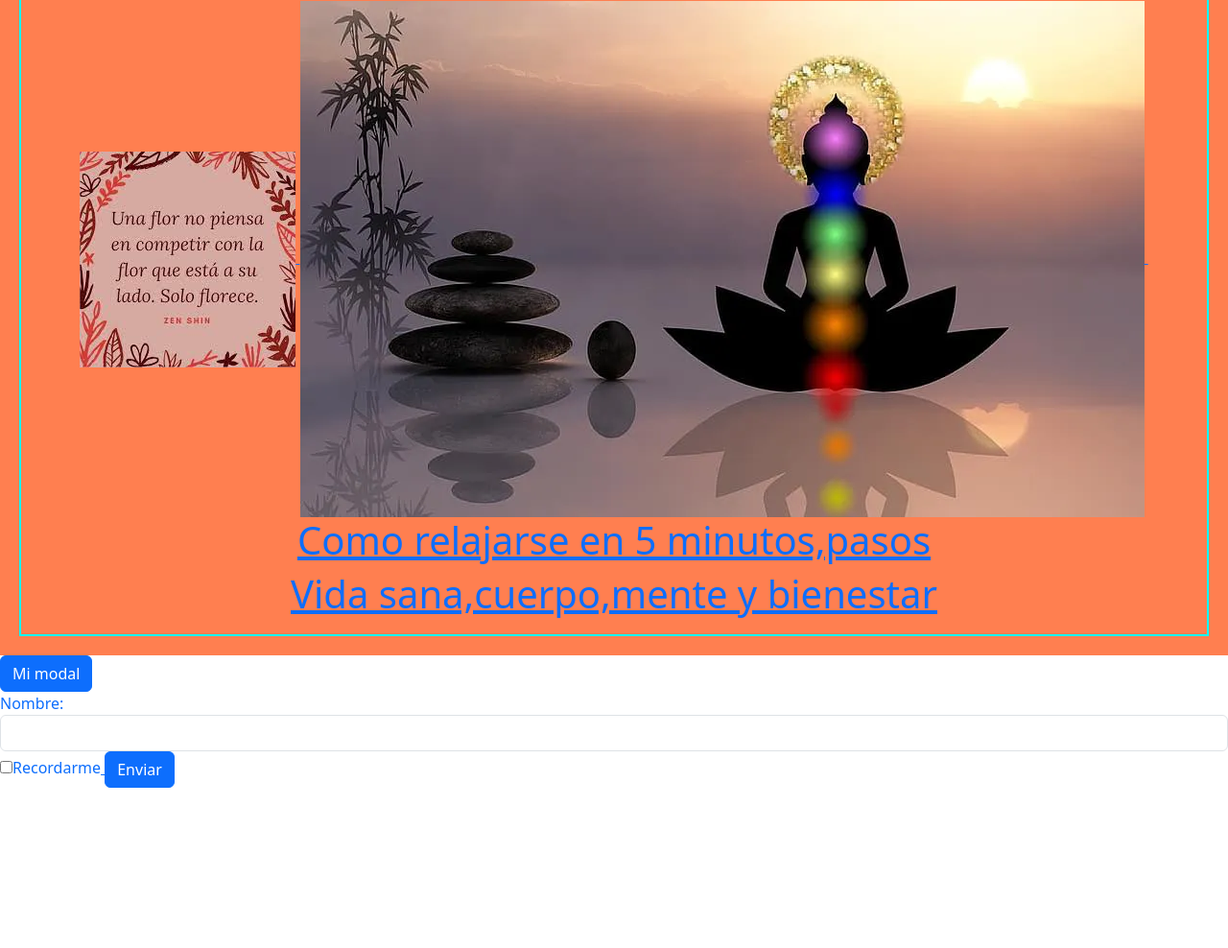
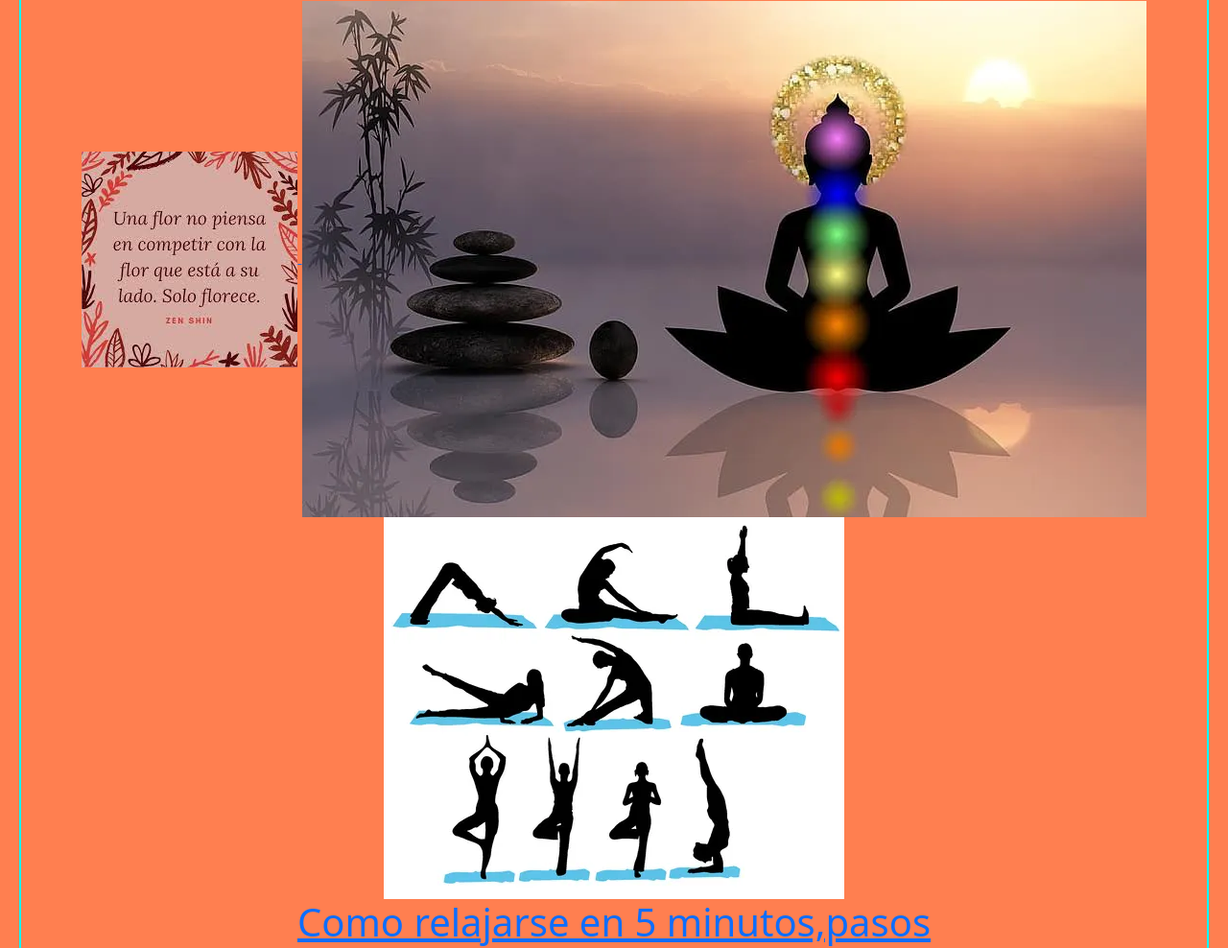
Before and after one commit to gala820/text.github.io, a plain HTML site: page index.html in a window 1280 px wide. Shown: the part 232-1220 px from the top of the page at 96% size. Before the commit the page ends 1053 px from the top, so only its background shows below. Drawn offline with nearby package versions, Linux system fonts and the light colour scheme.

Commit message:
proyecto

```diff
--- a/index.html
+++ b/index.html
@@ -49,7 +49,7 @@
         <div style="border:2px solid aqua;text-align: center;padding:10px;">
             <img src="images.jfif">
             <img src="meditacion-chakras.webp" alt="">
-            <img src="relax_en_5_min.webp" alt="">
+            <img src="_relax_en_5_min_5_600.webp" alt="relax_en_5_min_5_600">
 
 
 
```
Also changed, not shown: _relax_en_5_min_5_600.webp (added).
